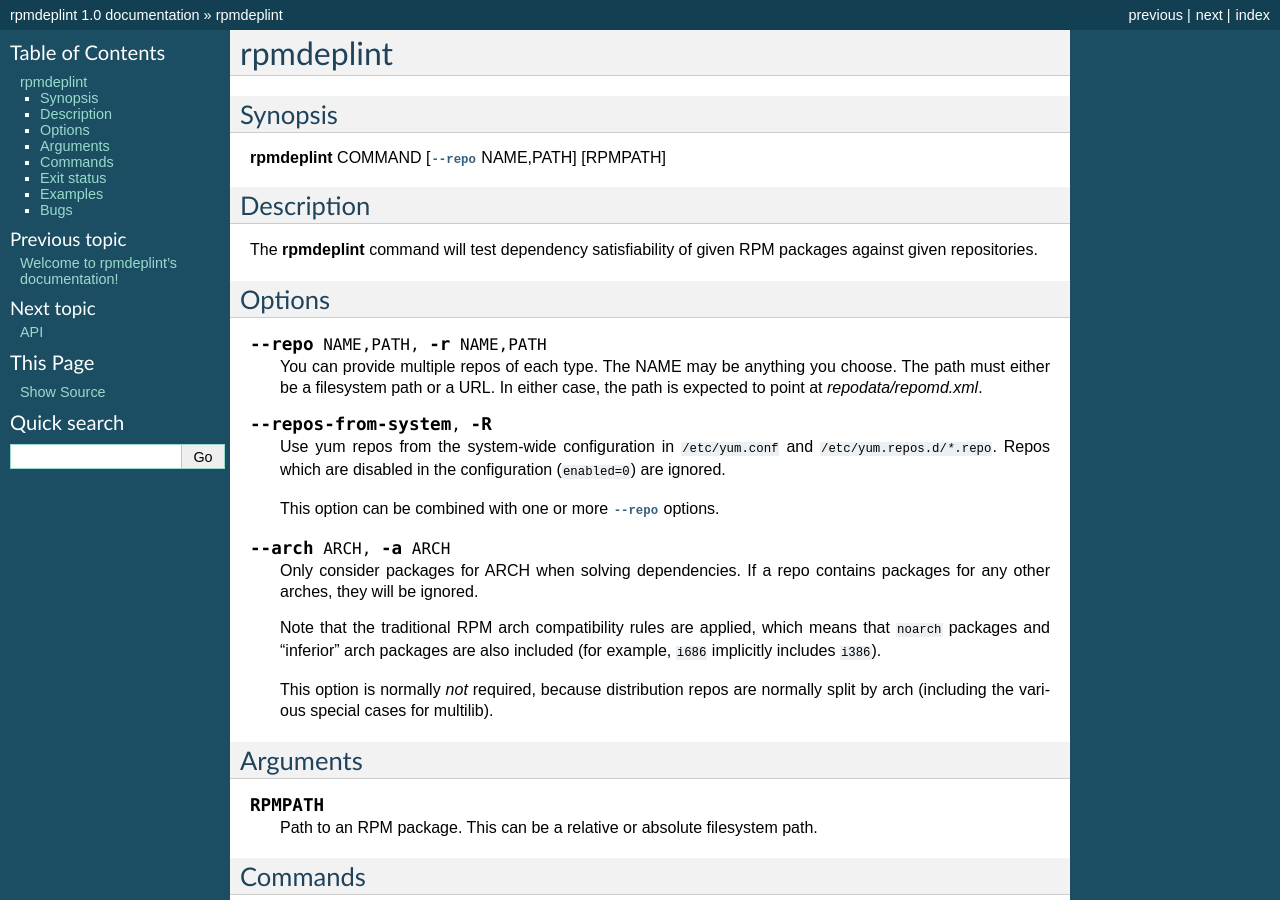
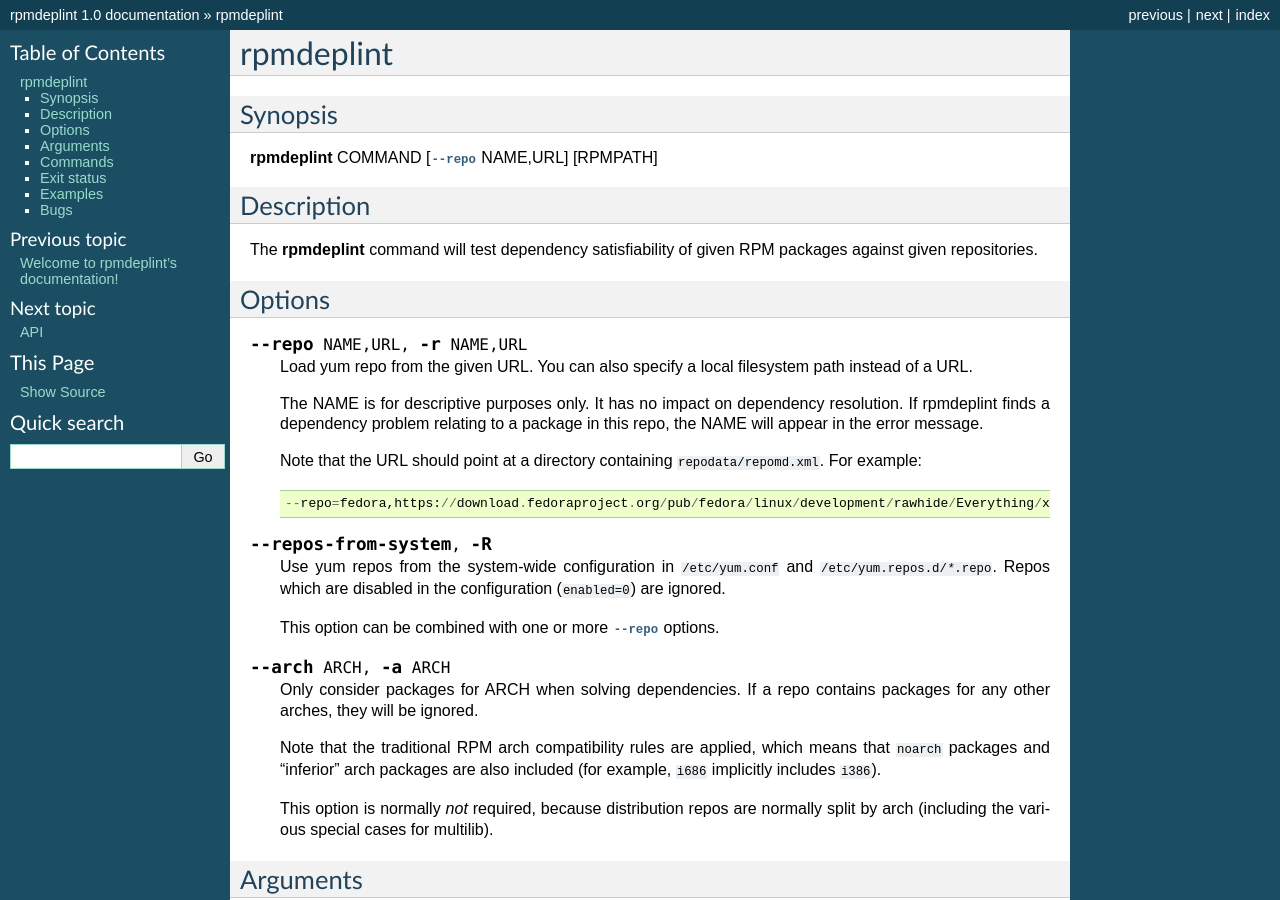
Before and after one commit to default-to-open/rpmdeplint, a Sphinx documentation site: the page built from docs/rpmdeplint.rst, in a window 1280 px wide and 900 px high. Built offline with Sphinx 7.4.7, drawn with Linux system fonts in a browser that asks for light colours.

Commit message:
clarify help for --repo option
Make it clear that it accepts a URL, not just a filesystem path, since
we expect most users will want to pass a URL.

Also clarified some confusing wording in the man page, and added an
example.

Change-Id: I0828840b18e4e0a22642b0974f26afa590b4f7f7

```diff
--- a/docs/rpmdeplint.rst
+++ b/docs/rpmdeplint.rst
@@ -6,7 +6,7 @@ rpmdeplint
 Synopsis
 ~~~~~~~~
 
-| :program:`rpmdeplint` COMMAND [:option:`--repo` NAME,PATH] [RPMPATH]
+| :program:`rpmdeplint` COMMAND [:option:`--repo` NAME,URL] [RPMPATH]
 
 Description
 ~~~~~~~~~~~
@@ -17,11 +17,19 @@ RPM packages against given repositories.
 Options
 ~~~~~~~
 
-.. option:: --repo NAME,PATH, -r NAME,PATH
+.. option:: --repo NAME,URL, -r NAME,URL
 
-   You can provide multiple repos of each type. The NAME may be anything you
-   choose. The path must either be a filesystem path or a URL. In either case,
-   the path is expected to point at `repodata/repomd.xml`.
+   Load yum repo from the given URL. You can also specify a local filesystem
+   path instead of a URL.
+
+   The NAME is for descriptive purposes only. It has no impact on dependency
+   resolution. If rpmdeplint finds a dependency problem relating to a package
+   in this repo, the NAME will appear in the error message.
+
+   Note that the URL should point at a directory containing
+   ``repodata/repomd.xml``. For example::
+
+     --repo=fedora,https://download.fedoraproject.org/pub/fedora/linux/development/rawhide/Everything/x86_64/os/
 
 .. option:: --repos-from-system, -R
 
```
Also changed, not shown: 1 other file.
